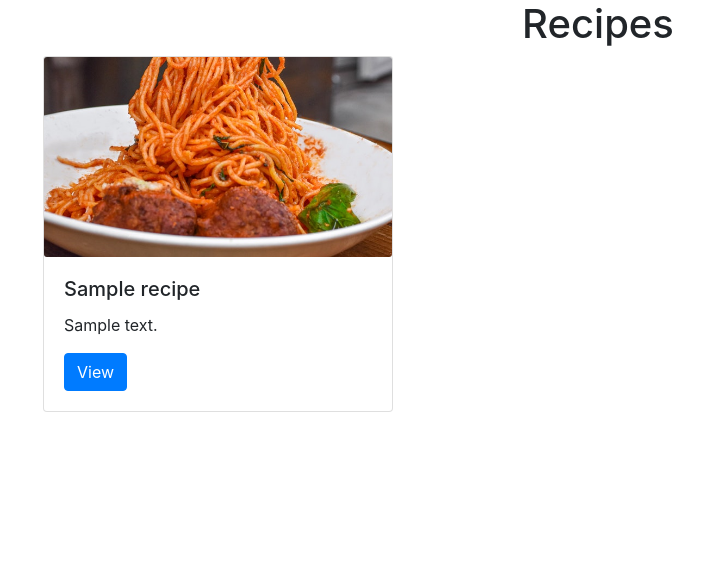
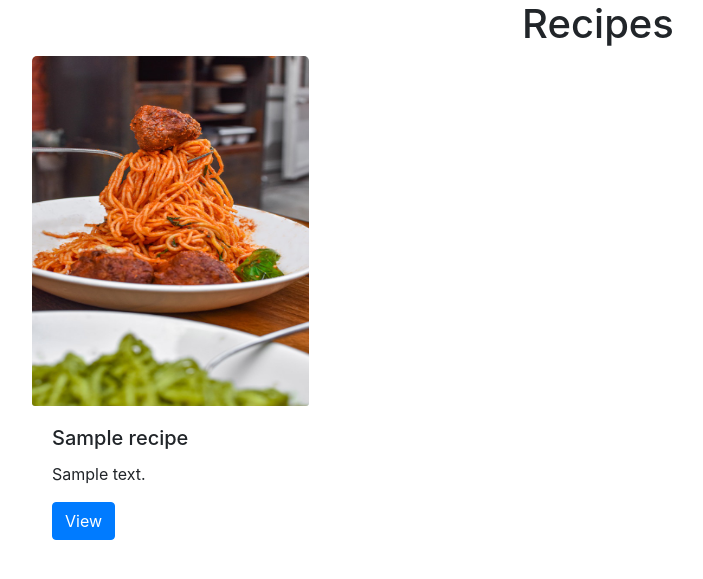
Before and after one commit to AliOKeeffe/PP4_My_Meal_Planner, a Django app: page /browserecipes/ in a window 1280 px wide. Shown: the part 56-635 px from the top of the page, without its empty margins (42-745 px from the left). Run offline with Django 3.2, Linux system fonts and the light colour scheme; tables that the repository leaves empty hold one stand-in row (values such as "Sample post").

Commit message:
Style recipe detail page using bootstrap cards

```diff
--- a/static/css/style.css
+++ b/static/css/style.css
@@ -30,7 +30,24 @@ h1, h2, h6 {
 
 .card-img {
 
-    height: 15vw;
+    height: 350px;
+    /* object-fit: cover;
+    min-height: 200px; */
+    border-top-left-radius: 5px;
+    border-top-right-radius: 5px;
+}
+
+.card-detail {
+    border: none;
+}
+
+
+.recipe-detail-card {
+    border: none;
+}
+
+.recipe-detail-img {
+    max-height: 300px;
     object-fit: cover;
-    min-height: 200px;
+    width: 100%;
 }
--- a/templates/browse_recipes.html
+++ b/templates/browse_recipes.html
@@ -10,9 +10,9 @@
     </div>
     <div class="row">
         {% for recipe in recipe_list  %}
-        <div class="col-sm-4">
-            <div class="card mb-3">
-                <img src="/static/images/meatballs.jpg" class="card-img-top card-img" alt="meatballs">
+        <div class="col-sm-3 px-1">
+            <div class="card card-detail mb-3">
+                <img src="/static/images/meatballs.jpg" class="card-img-top img-fluid card-img" alt="meatballs">
                 <div class="card-body">
                     <h5 class="card-title">{{ recipe.title }}</h5>
                     <p class="card-text">{{ recipe.description }}</p>
--- a/templates/index.html
+++ b/templates/index.html
@@ -6,9 +6,9 @@
 <section class="container-fluid hero-outer hero-image">
     <div class="row">
         <div class="col title">
-            <h1 class="welcome-title">Welcome to the Easy Eater</h1>
+            <h1>Welcome to the Easy Eater</h1>
             <hr>
-            <p class="welcome-msg text-center">Taking the stress out of everyday cooking!</p>
+            <p class="text-center">Taking the stress out of everyday cooking!</p>
         </div>
     </div>
 </section>
```
Also changed, not shown: templates/recipe_detail.html (+78 -30 lines).
